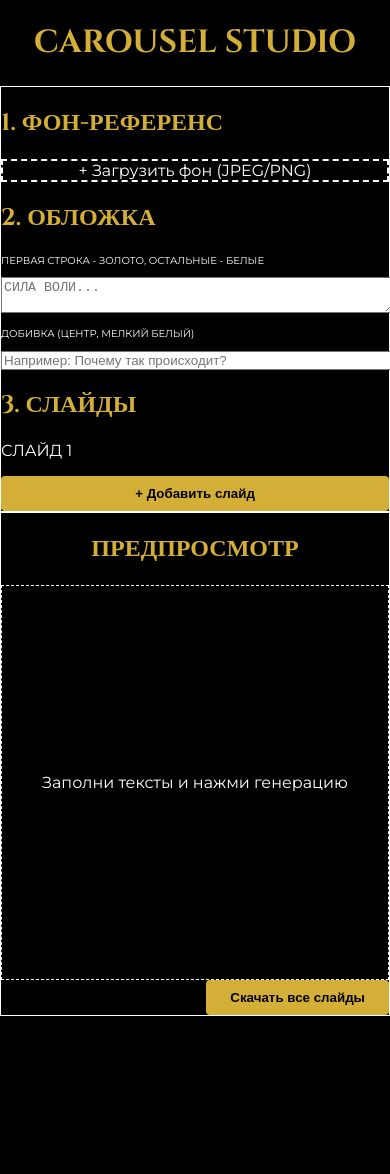
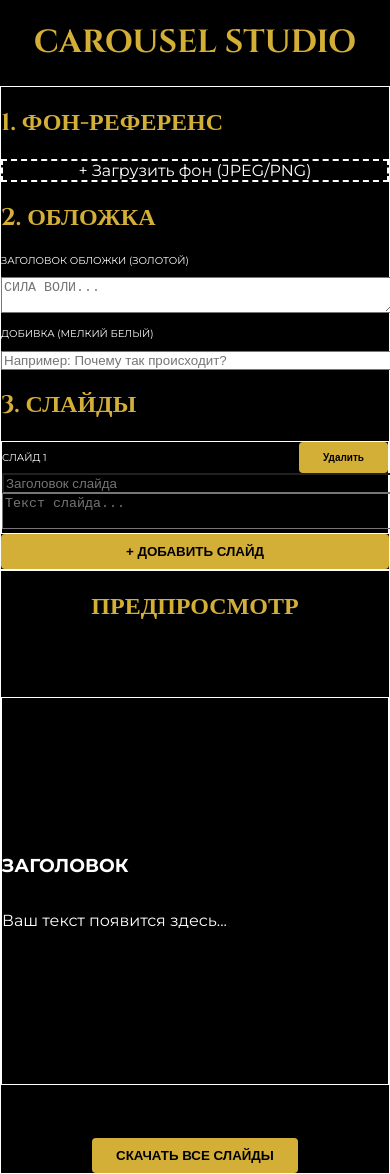
Before and after one commit to tve56/carousel-studio, a React (Vite) app: page / in a window 390 px wide. Before the commit the page ends 1016 px from the top, so only its background shows below. Built offline with nearby package versions, Linux system fonts and the light colour scheme.

Commit message:
Make application interactive

```diff
--- a/src/App.tsx
+++ b/src/App.tsx
@@ -1,49 +1,96 @@
 import React, { useState } from 'react';
 
+interface Slide {
+  id: number;
+  title: string;
+  content: string;
+}
+
 function App() {
+  const [slides, setSlides] = useState<Slide[]>([{ id: Date.now(), title: '', content: '' }]);
+  const [coverText, setCoverText] = useState('');
+  const [footerText, setFooterText] = useState('');
+
+  const addSlide = () => {
+    setSlides([...slides, { id: Date.now(), title: '', content: '' }]);
+  };
+
+  const updateSlide = (id: number, field: keyof Slide, value: string) => {
+    setSlides(slides.map(s => s.id === id ? { ...s, [field]: value } : s));
+  };
+
+  const removeSlide = (id: number) => {
+    setSlides(slides.filter(s => s.id !== id));
+  };
+
   return (
-    <div className="min-h-screen bg-black text-white p-8 font-montserrat">
-      {/* Заголовок */}
-      <h1 className="text-4xl font-cinzel text-center mb-12 tracking-widest">
-        CAROUSEL <span className="text-gold-500">STUDIO</span>
+    <div className="min-h-screen bg-black text-white p-4 md:p-8 font-montserrat">
+      <h1 className="text-3xl md:text-4xl font-cinzel text-center mb-12 tracking-widest text-gold-500">
+        CAROUSEL STUDIO
       </h1>
 
-      <div className="max-w-6xl mx-auto grid grid-cols-1 lg:grid-cols-3 gap-8">
+      <div className="max-w-6xl mx-auto grid grid-cols-1 lg:grid-cols-3 gap-8 text-left">
 
         {/* ЛЕВАЯ ПАНЕЛЬ НАСТРОЕК */}
         <div className="lg:col-span-1 space-y-8 bg-zinc-900/50 p-6 rounded-2xl border border-zinc-800">
 
-          {/* 1. ФОН-РЕФЕРЕНС */}
           <section>
-            <h2 className="text-gold-500 font-bold mb-4">1. ФОН-РЕФЕРЕНС</h2>
-            <div className="border-2 border-dashed border-zinc-700 rounded-xl p-8 text-center hover:border-gold-500 transition-colors cursor-pointer">
-              <span className="text-sm text-zinc-400">+ Загрузить фон (JPEG/PNG)</span>
-            </div>
+            <h2 className="text-gold-500 font-bold mb-4 uppercase text-sm tracking-wider">1. Фон-референс</h2>
+            <label className="border-2 border-dashed border-zinc-700 rounded-xl p-6 block text-center hover:border-gold-500 transition-colors cursor-pointer">
+              <input type="file" className="hidden" accept="image/*" />
+              <span className="text-xs text-zinc-400">+ Загрузить фон (JPEG/PNG)</span>
+            </label>
           </section>
 
-          {/* 2. ОБЛОЖКА */}
-          <section>
-            <h2 className="text-gold-500 font-bold mb-4">2. ОБЛОЖКА</h2>
-            <p className="text-[10px] text-zinc-500 mb-2 uppercase tracking-tighter">Первая строка - золото, остальные - белые</p>
-            <textarea
-              className="w-full bg-black border border-zinc-800 rounded-lg p-3 text-sm focus:border-gold-500 outline-none h-24"
-              placeholder="СИЛА ВОЛИ..."
-            />
-            <div className="mt-4">
-              <p className="text-[10px] text-zinc-500 mb-2 uppercase tracking-tighter">Добивка (центр, мелкий белый)</p>
+          <section className="space-y-4">
+            <h2 className="text-gold-500 font-bold mb-2 uppercase text-sm tracking-wider">2. Обложка</h2>
+            <div>
+              <p className="text-[10px] text-zinc-500 mb-2 uppercase tracking-tighter">Заголовок обложки (Золотой)</p>
+              <textarea
+                value={coverText}
+                onChange={(e) => setCoverText(e.target.value)}
+                className="w-full bg-black border border-zinc-800 rounded-lg p-3 text-sm focus:border-gold-500 outline-none h-20 text-white"
+                placeholder="СИЛА ВОЛИ..."
+              />
+            </div>
+            <div>
+              <p className="text-[10px] text-zinc-500 mb-2 uppercase tracking-tighter">Добивка (Мелкий белый)</p>
               <input
                 type="text"
-                className="w-full bg-black border border-zinc-800 rounded-lg p-3 text-sm focus:border-gold-500 outline-none"
+                value={footerText}
+                onChange={(e) => setFooterText(e.target.value)}
+                className="w-full bg-black border border-zinc-800 rounded-lg p-3 text-sm focus:border-gold-500 outline-none text-white"
                 placeholder="Например: Почему так происходит?"
               />
             </div>
           </section>
 
-          {/* 3. СЛАЙДЫ */}
-          <section>
-            <h2 className="text-gold-500 font-bold mb-2">3. СЛАЙДЫ</h2>
-            <p className="text-xs text-zinc-500 mb-4">СЛАЙД 1</p>
-            <button className="w-full py-3 bg-zinc-800 hover:bg-zinc-700 rounded-xl text-sm transition-all">
+          <section className="space-y-4">
+            <h2 className="text-gold-500 font-bold mb-4 uppercase text-sm tracking-wider">3. Слайды</h2>
+            {slides.map((slide, index) => (
+              <div key={slide.id} className="p-4 bg-black/40 border border-zinc-800 rounded-xl space-y-3 relative">
+                <div className="flex justify-between items-center">
+                   <span className="text-[10px] text-zinc-500 font-bold">СЛАЙД {index + 1}</span>
+                   <button onClick={() => removeSlide(slide.id)} className="text-red-500 text-[10px] hover:underline">Удалить</button>
+                </div>
+                <input
+                  value={slide.title}
+                  onChange={(e) => updateSlide(slide.id, 'title', e.target.value)}
+                  className="w-full bg-transparent border-b border-zinc-800 p-1 text-sm outline-none focus:border-gold-500"
+                  placeholder="Заголовок слайда"
+                />
+                <textarea
+                  value={slide.content}
+                  onChange={(e) => updateSlide(slide.id, 'content', e.target.value)}
+                  className="w-full bg-transparent p-1 text-xs outline-none h-16 resize-none"
+                  placeholder="Текст слайда..."
+                />
+              </div>
+            ))}
+            <button
+              onClick={addSlide}
+              className="w-full py-3 bg-gold-500 text-black font-bold rounded-xl text-xs hover:bg-gold-600 transition-all uppercase"
+            >
               + Добавить слайд
             </button>
           </section>
@@ -51,15 +98,24 @@ function App() {
 
         {/* ПРАВАЯ ПАНЕЛЬ ПРЕДПРОСМОТРА */}
         <div className="lg:col-span-2">
-          <div className="bg-zinc-900/30 border border-zinc-800 rounded-3xl p-8 h-full min-h-[500px] flex flex-col">
-            <h2 className="text-sm uppercase tracking-widest text-zinc-400 mb-8 text-center">Предпросмотр</h2>
+          <div className="bg-zinc-900/30 border border-zinc-800 rounded-3xl p-6 md:p-10 h-full min-h-[600px] flex flex-col">
+            <h2 className="text-xs uppercase tracking-widest text-zinc-500 mb-8 text-center font-bold">Предпросмотр</h2>
 
-            <div className="flex-grow border border-zinc-800 border-dashed rounded-2xl flex items-center justify-center relative bg-black/40">
-              <span className="text-zinc-600 text-sm">Заполни тексты и нажми генерацию</span>
+            <div className="flex-grow flex items-center justify-center">
+              {/* Эмуляция слайда */}
+              <div className="aspect-square w-full max-w-[400px] bg-zinc-950 border border-zinc-800 shadow-2xl relative p-10 flex flex-col justify-center overflow-hidden rounded-lg">
+                 <div className="absolute top-0 left-0 w-full h-1 bg-gold-500"></div>
+                 <h3 className="text-gold-500 font-cinzel text-3xl mb-4 leading-tight uppercase">
+                    {coverText || "Заголовок"}
+                 </h3>
+                 <p className="text-zinc-400 text-sm leading-relaxed">
+                    {footerText || "Ваш текст появится здесь..."}
+                 </p>
+              </div>
             </div>
 
-            <div className="mt-8 flex justify-end gap-4">
-               <button className="px-6 py-2 bg-gold-500 text-black font-bold rounded-lg hover:bg-gold-600 transition-all">
+            <div className="mt-8 flex justify-center md:justify-end">
+               <button className="px-8 py-3 bg-white text-black font-bold rounded-lg hover:bg-zinc-200 transition-all text-sm uppercase tracking-wider">
                  Скачать все слайды
                </button>
             </div>
```
